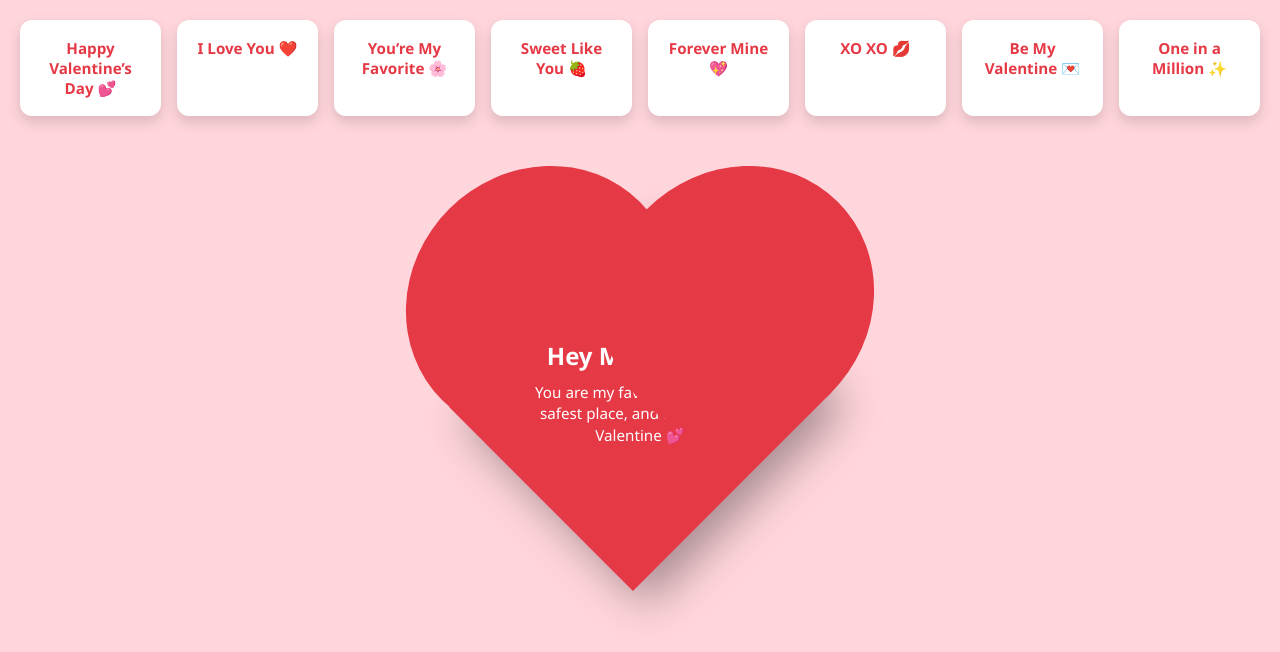
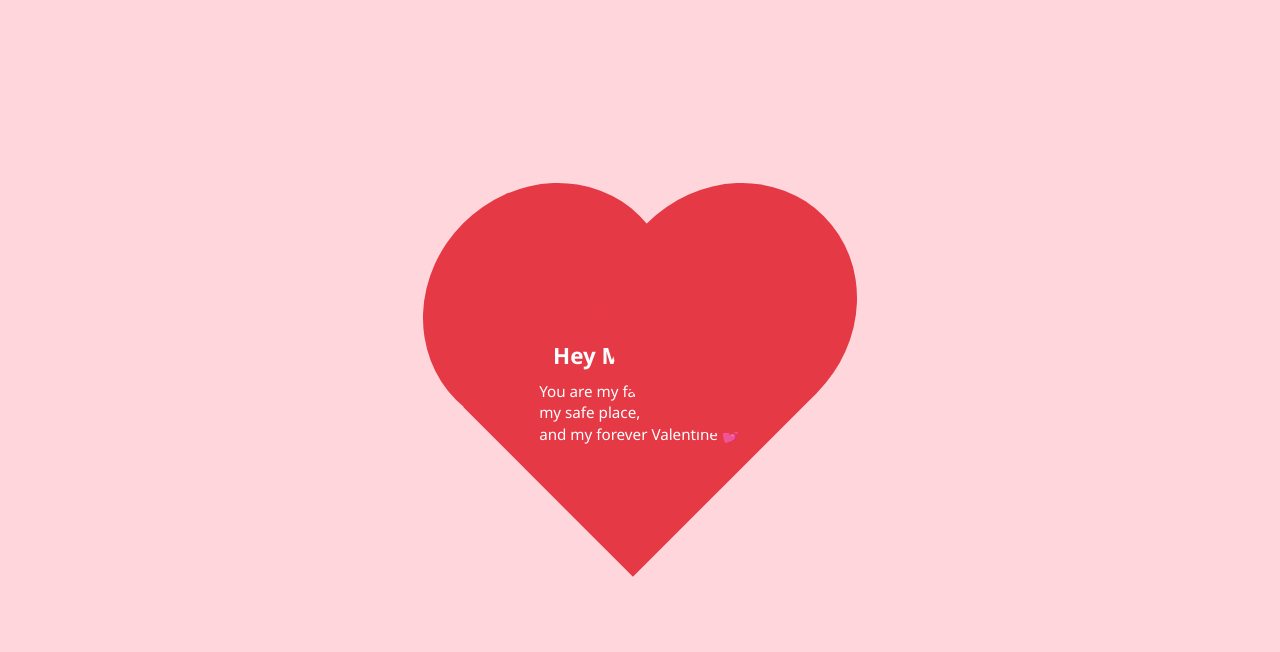
Before and after one commit to sada2741/My-Lovee-, a plain HTML site: page index.html in a window 1280 px wide. Drawn offline with Linux system fonts and the light colour scheme.

Commit message:
Update index.html

```diff
--- a/index.html
+++ b/index.html
@@ -3,138 +3,110 @@
 <head>
 <meta charset="UTF-8" />
 <meta name="viewport" content="width=device-width, initial-scale=1.0" />
-<title>Valentine’s Day ❤️</title>
+<title>Valentine Cards 💖</title>
 
 <style>
-body {
-  margin: 0;
+body{
+  margin:0;
+  background:#ffd6dc;
   font-family: 'Segoe UI', sans-serif;
-  background: #ffd6dc;
 }
 
-/* Background card grid */
-.grid {
-  display: grid;
-  grid-template-columns: repeat(auto-fit, minmax(140px, 1fr));
-  gap: 16px;
-  padding: 20px;
+/* Page container */
+.pages{
+  display:flex;
+  overflow-x:auto;
+  scroll-snap-type:x mandatory;
+  height:100vh;
 }
 
-.card {
-  background: #fff;
-  border-radius: 12px;
-  padding: 18px;
-  text-align: center;
-  color: #e63946;
-  font-weight: 600;
-  box-shadow: 0 6px 14px rgba(0,0,0,0.15);
-  font-size: 0.95rem;
+.page{
+  min-width:100vw;
+  scroll-snap-align:start;
+  display:flex;
+  justify-content:center;
+  align-items:center;
 }
 
-/* Center heart */
-.heart-wrapper {
-  position: fixed;
-  inset: 0;
-  display: flex;
-  justify-content: center;
-  align-items: center;
+/* Card style */
+.card{
+  width:85%;
+  max-width:360px;
+  background:#fff;
+  border-radius:18px;
+  padding:30px;
+  text-align:center;
+  box-shadow:0 15px 35px rgba(0,0,0,.25);
 }
 
-.heart {
-  width: 280px;
-  height: 260px;
-  background: #e63946;
-  position: relative;
-  transform: rotate(-45deg);
-  box-shadow: 0 20px 45px rgba(0,0,0,0.35);
+/* Heart card */
+.heart{
+  background:#e63946;
+  color:#fff;
+  position:relative;
+  transform:rotate(-45deg);
+  width:260px;
+  height:240px;
 }
 
 .heart::before,
-.heart::after {
-  content: "";
-  position: absolute;
-  width: 280px;
-  height: 260px;
-  background: #e63946;
-  border-radius: 50%;
+.heart::after{
+  content:"";
+  position:absolute;
+  background:#e63946;
+  border-radius:50%;
+  width:260px;
+  height:240px;
 }
 
-.heart::before {
-  top: -140px;
-  left: 0;
+.heart::before{ top:-130px; left:0; }
+.heart::after{ left:130px; top:0; }
+
+.heart-text{
+  position:absolute;
+  inset:0;
+  transform:rotate(45deg);
+  display:flex;
+  flex-direction:column;
+  justify-content:center;
+  align-items:center;
+  padding:20px;
 }
 
-.heart::after {
-  left: 140px;
-  top: 0;
+.heart-text h1{
+  margin:0;
+  font-size:1.4rem;
 }
 
-.heart-text {
-  position: absolute;
-  inset: 0;
-  transform: rotate(45deg);
-  display: flex;
-  flex-direction: column;
-  align-items: center;
-  justify-content: center;
-  text-align: center;
-  padding: 20px;
-  color: #fff;
+.heart-text p{
+  margin-top:10px;
+  font-size:.95rem;
+  line-height:1.4;
 }
 
-.heart-text h1 {
-  margin: 0;
-  font-size: 1.5rem;
-}
-
-.heart-text p {
-  margin-top: 10px;
-  font-size: 0.95rem;
-  line-height: 1.4;
-}
-
-/* Mobile size */
-@media (max-width: 600px) {
-  .heart {
-    width: 220px;
-    height: 200px;
-  }
-  .heart::before,
-  .heart::after {
-    width: 220px;
-    height: 200px;
-  }
+/* Simple cards text */
+.simple{
+  color:#e63946;
+  font-size:1.1rem;
+  font-weight:600;
 }
 </style>
 </head>
 
 <body>
 
-<!-- Background Cards -->
-<div class="grid">
-  <div class="card">Happy Valentine’s Day 💕</div>
-  <div class="card">I Love You ❤️</div>
-  <div class="card">You’re My Favorite 🌸</div>
-  <div class="card">Sweet Like You 🍓</div>
-  <div class="card">Forever Mine 💖</div>
-  <div class="card">XO XO 💋</div>
-  <div class="card">Be My Valentine 💌</div>
-  <div class="card">One in a Million ✨</div>
-</div>
+<div class="pages">
 
-<!-- Heart Content -->
-<div class="heart-wrapper">
+  <!-- PAGE 1 : HEART CARD -->
+  <div class="page">
     <div class="heart">
       <div class="heart-text">
         <h1>Hey My Love ❤️</h1>
         <p>
-        You are my favorite smile,
-        my safest place,
+          You are my favorite smile,<br>
+          my safe place,<br>
           and my forever Valentine 💕
         </p>
       </div>
     </div>
   </div>
-
-</body>
-</html>
```
Lines whose indentation alone changed are shown as unchanged.
